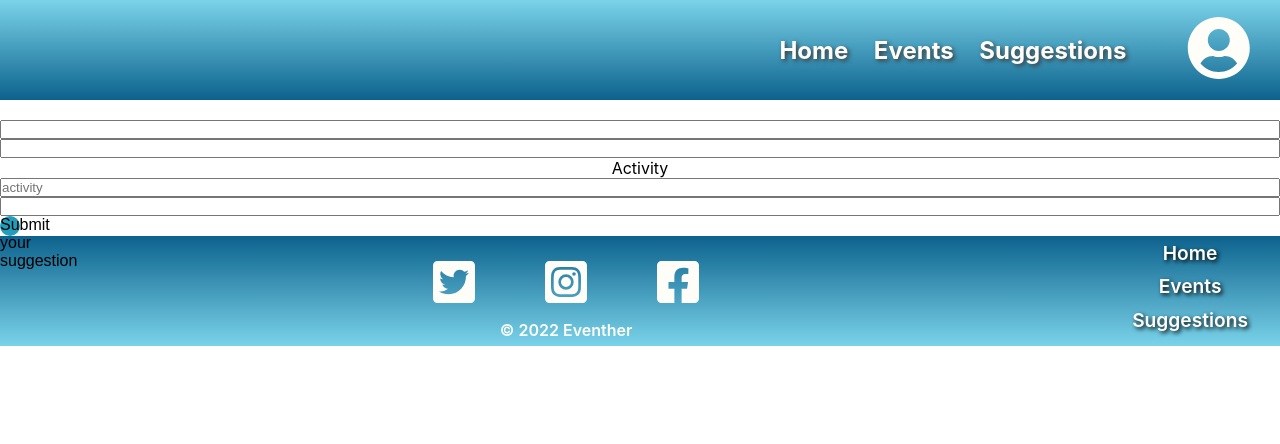
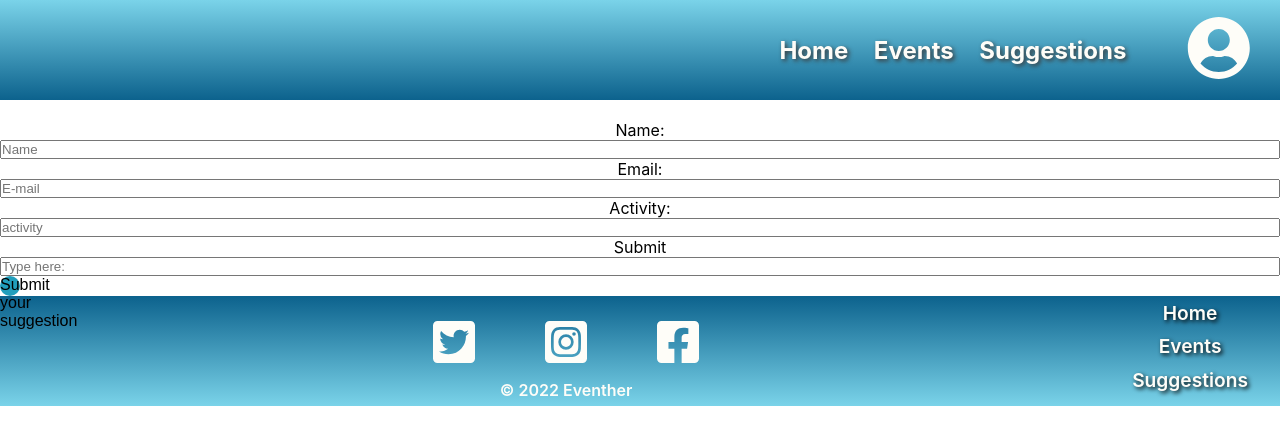
Before and after one commit to Eventher/eventher-weather-app, a React (Vite) app in the folder frontend/: page /suggestions in a window 1280 px wide. Shown: the top 444 px of the page. Built offline with nearby package versions, Linux system fonts and the light colour scheme.

Commit message:
added labels in the suggestion box

```diff
--- a/frontend/src/components/Suggestions/Suggestions.jsx
+++ b/frontend/src/components/Suggestions/Suggestions.jsx
@@ -18,21 +18,24 @@ function Suggestions() {
 
   return (
     <form className="suggestions-form" onSubmit={handleSubmit(onSubmit)}>
+      <label>Name:</label>
       <input
+       placeholder="Name"
         {...register("name", { required: true })}
         aria-invalid={errors.name ? "true" : "false"}
       />
       {errors.name?.type === "required" && (
         <p role="alert"> Name is required</p>
       )}
-
+       <label>Email:</label>
       <input
+       placeholder="E-mail"
         {...register("mail", { required: "Email Address is required" })}
         aria-invalid={errors.mail ? "true" : "false"}
       />
       {errors.mail && <p role="alert">{errors.mail?.message}</p>}
 
-      <label>Activity</label>
+      <label>Activity:</label>
       <input
         placeholder="activity"
         {...register("activity", { required: "Activity is required" })}
@@ -41,7 +44,9 @@ function Suggestions() {
 
       {errors.activity && <p role="alert">{errors.activity?.message}</p>}
 
+      <label>Submit</label>
       <input
+       placeholder="Type here:"
         className="textArea"
         {...register("textArea", { required: "textArea is required" })}
         aria-invalid={errors.textArea ? "true" : "false"}
--- a/frontend/src/components/Weather5days/Weather5daysCard/Weather5daysCard.jsx
+++ b/frontend/src/components/Weather5days/Weather5daysCard/Weather5daysCard.jsx
@@ -3,7 +3,6 @@
 /* eslint-disable react/prop-types */
 import React from "react";
 import "./Weather5DaysCard.css";
-
 import { NavLink } from "react-router-dom";
 import { BsFillCloudRainFill, BsFillSunFill } from "react-icons/bs";
 import seeMore from "../../../assets/attach-outline.svg";
```
